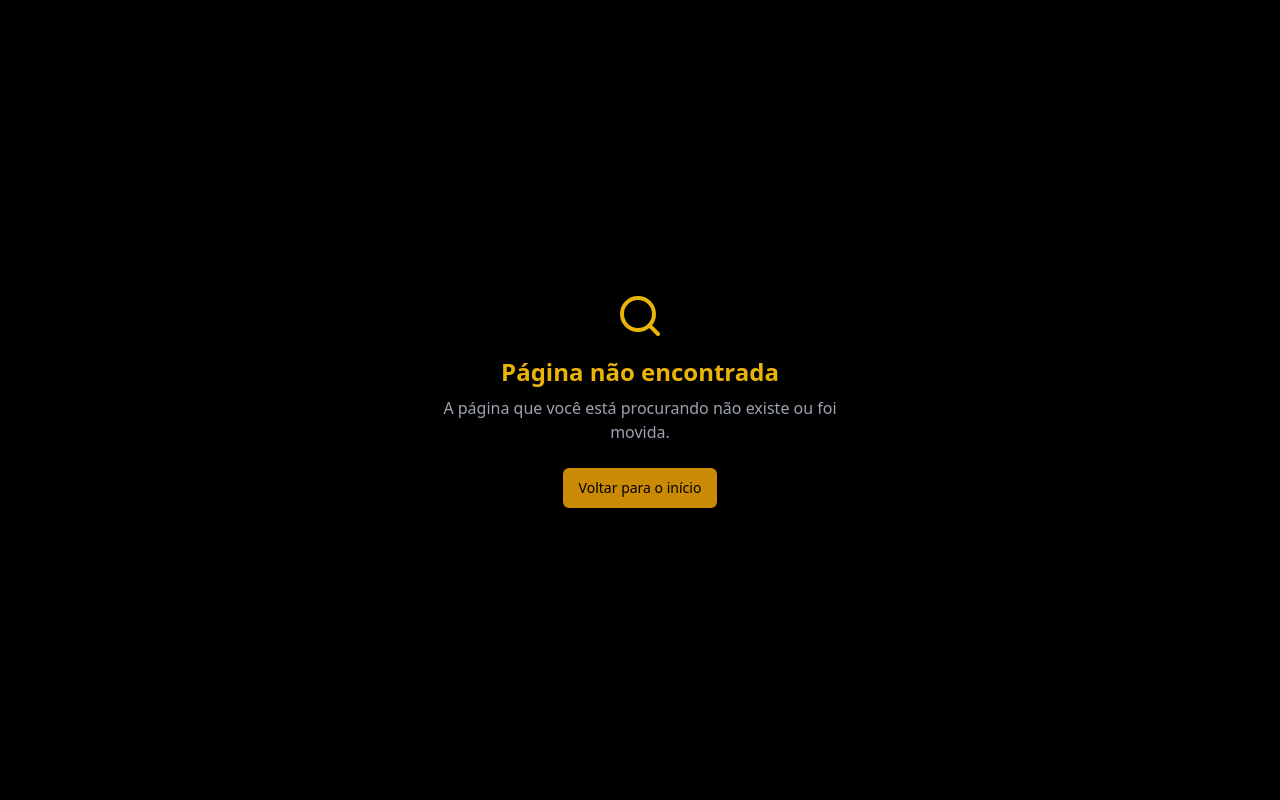
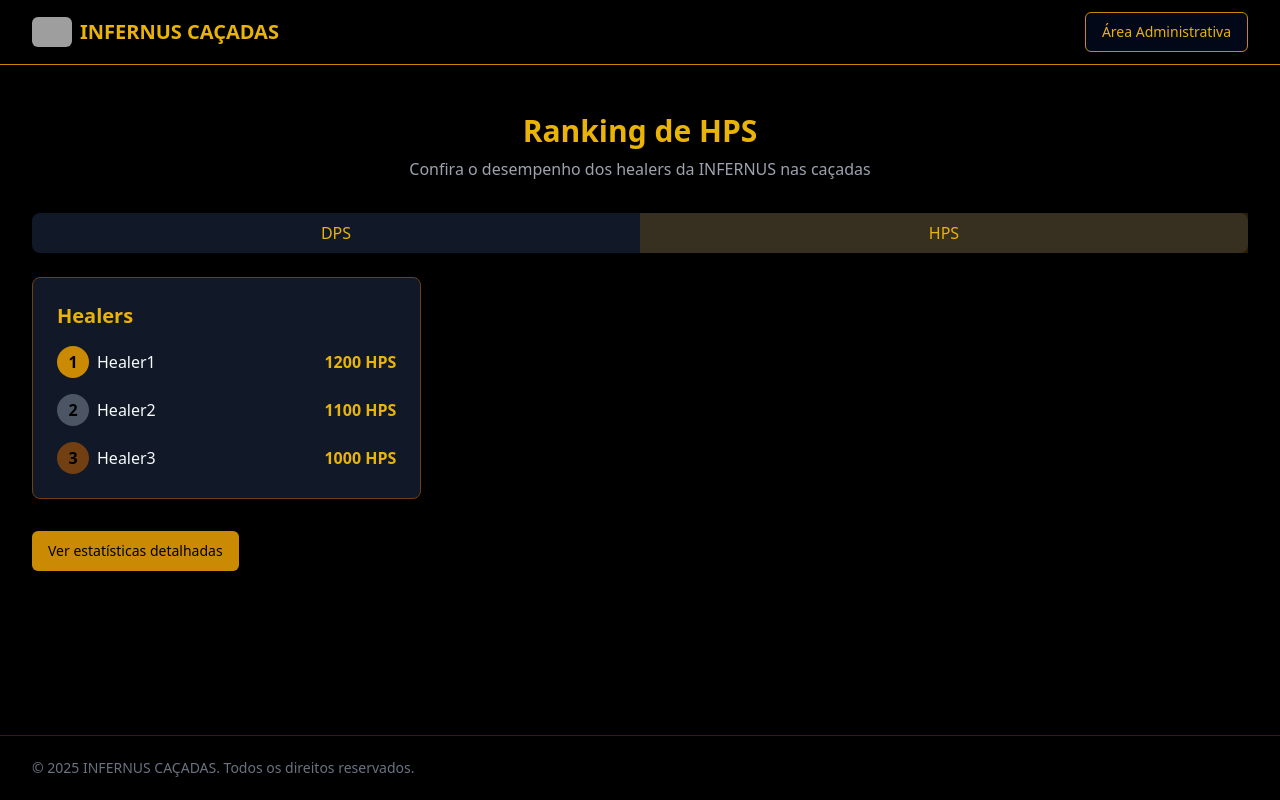
Before and after one commit to joaovictorsouzacarli/infernusalbion, a Next.js app: page /hps in a window 1280 px wide. Before the commit this address had no page. Built offline with nearby package versions, Linux system fonts and the light colour scheme; grey boxes are pictures that could not be loaded.

Commit message:
Adicionando meu projeto ao repositório12

```diff
--- a/app/estatisticas/page.tsx
+++ b/app/estatisticas/page.tsx
@@ -2,10 +2,15 @@ import Link from "next/link"
 import Image from "next/image"
 import { Button } from "@/components/ui/button"
 import { Card, CardContent } from "@/components/ui/card"
-import { Tabs, TabsContent, TabsList, TabsTrigger } from "@/components/ui/tabs"
 import { ArrowLeft } from "lucide-react"
 
-export default function EstatisticasPage() {
+export default function EstatisticasPage({
+  searchParams,
+}: {
+  searchParams: { tab?: string }
+}) {
+  const activeTab = searchParams.tab === "hps" ? "hps" : "dps"
+
   return (
     <div className="flex min-h-screen flex-col bg-black text-white">
       <header className="border-b border-yellow-600">
@@ -42,16 +47,23 @@ export default function EstatisticasPage() {
             <h2 className="text-3xl font-bold text-yellow-500 ml-4">Estatísticas Detalhadas</h2>
           </div>
 
-          <Tabs defaultValue="dps" className="w-full">
-            <TabsList className="grid w-full grid-cols-2 bg-gray-900">
-              <TabsTrigger value="dps" className="text-yellow-500 data-[state=active]:bg-yellow-600/20">
+          <div className="mb-6">
+            <div className="grid grid-cols-2 w-full bg-gray-900 rounded-lg mb-6">
+              <Link
+                href="/estatisticas"
+                className={`text-center py-2 text-yellow-500 ${activeTab === "dps" ? "bg-yellow-600/20 font-medium" : "hover:bg-yellow-600/10"}`}
+              >
                 DPS
-              </TabsTrigger>
-              <TabsTrigger value="hps" className="text-yellow-500 data-[state=active]:bg-yellow-600/20">
+              </Link>
+              <Link
+                href="/estatisticas?tab=hps"
+                className={`text-center py-2 text-yellow-500 ${activeTab === "hps" ? "bg-yellow-600/20 font-medium" : "hover:bg-yellow-600/10"}`}
+              >
                 HPS
-              </TabsTrigger>
-            </TabsList>
-            <TabsContent value="dps" className="mt-6">
+              </Link>
+            </div>
+
+            {activeTab === "dps" ? (
               <div className="grid gap-6 md:grid-cols-2 lg:grid-cols-3">
                 <Card className="bg-gray-900 border-yellow-900">
                   <CardContent className="p-6">
@@ -158,8 +170,7 @@ export default function EstatisticasPage() {
                   </CardContent>
                 </Card>
               </div>
-            </TabsContent>
-            <TabsContent value="hps" className="mt-6">
+            ) : (
               <div className="grid gap-6 md:grid-cols-2 lg:grid-cols-3">
                 <Card className="bg-gray-900 border-yellow-900">
                   <CardContent className="p-6">
@@ -196,8 +207,8 @@ export default function EstatisticasPage() {
                   </CardContent>
                 </Card>
               </div>
-            </TabsContent>
-          </Tabs>
+            )}
+          </div>
         </div>
       </main>
 
--- /dev/null
+++ b/app/hps/page.tsx
@@ -0,0 +1,101 @@
+import Link from "next/link"
+import Image from "next/image"
+import { Button } from "@/components/ui/button"
+import { Card, CardContent } from "@/components/ui/card"
+
+export default function HpsPage() {
+  return (
+    <div className="flex min-h-screen flex-col bg-black text-white">
+      <header className="border-b border-yellow-600">
+        <div className="container flex h-16 items-center justify-between py-4">
+          <div className="flex items-center gap-2">
+            <Image
+              src="https://hebbkx1anhila5yf.public.blob.vercel-storage.com/SWAP_4.png-1E01OYWrRQZhycLojFhDgjHeUCjw8l.jpeg"
+              width={40}
+              height={40}
+              alt="Infernus Logo"
+              className="rounded-md"
+            />
+            <h1 className="text-xl font-bold text-yellow-500">INFERNUS CAÇADAS</h1>
+          </div>
+          <div className="flex items-center gap-4">
+            <Link href="/admin/login">
+              <Button variant="outline" className="border-yellow-600 text-yellow-500">
+                Área Administrativa
+              </Button>
+            </Link>
+          </div>
+        </div>
+      </header>
+
+      <main className="flex-1">
+        <div className="container py-6 md:py-12">
+          <div className="text-center mb-8">
+            <h2 className="text-3xl font-bold text-yellow-500">Ranking de HPS</h2>
+            <p className="text-gray-400 mt-2">Confira o desempenho dos healers da INFERNUS nas caçadas</p>
+          </div>
+
+          <div className="mb-6">
+            <div className="grid grid-cols-2 w-full bg-gray-900 rounded-lg mb-6">
+              <Link href="/" className="text-center py-2 text-yellow-500 hover:bg-yellow-600/10">
+                DPS
+              </Link>
+              <div className="text-center py-2 text-yellow-500 bg-yellow-600/20 font-medium">HPS</div>
+            </div>
+
+            <div className="grid gap-6 md:grid-cols-2 lg:grid-cols-3">
+              <Card className="bg-gray-900 border-yellow-900">
+                <CardContent className="p-6">
+                  <h3 className="text-xl font-bold text-yellow-500 mb-4">Healers</h3>
+                  <div className="space-y-4">
+                    <div className="flex items-center justify-between">
+                      <div className="flex items-center gap-2">
+                        <div className="w-8 h-8 rounded-full bg-yellow-600 flex items-center justify-center text-black font-bold">
+                          1
+                        </div>
+                        <span className="font-medium">Healer1</span>
+                      </div>
+                      <span className="text-yellow-500 font-bold">1200 HPS</span>
+                    </div>
+                    <div className="flex items-center justify-between">
+                      <div className="flex items-center gap-2">
+                        <div className="w-8 h-8 rounded-full bg-gray-600 flex items-center justify-center text-black font-bold">
+                          2
+                        </div>
+                        <span className="font-medium">Healer2</span>
+                      </div>
+                      <span className="text-yellow-500 font-bold">1100 HPS</span>
+                    </div>
+                    <div className="flex items-center justify-between">
+                      <div className="flex items-center gap-2">
+                        <div className="w-8 h-8 rounded-full bg-yellow-900 flex items-center justify-center text-black font-bold">
+                          3
+                        </div>
+                        <span className="font-medium">Healer3</span>
+                      </div>
+                      <span className="text-yellow-500 font-bold">1000 HPS</span>
+                    </div>
+                  </div>
+                </CardContent>
+              </Card>
+            </div>
+
+            <div className="mt-8">
+              <Link href="/estatisticas?tab=hps">
+                <Button className="bg-yellow-600 hover:bg-yellow-700 text-black">Ver estatísticas detalhadas</Button>
+              </Link>
+            </div>
+          </div>
+        </div>
+      </main>
+
+      <footer className="border-t border-yellow-900/50 bg-black">
+        <div className="container flex flex-col items-center justify-between gap-4 py-6 md:h-16 md:flex-row md:py-0">
+          <p className="text-sm text-gray-500">
+            &copy; {new Date().getFullYear()} INFERNUS CAÇADAS. Todos os direitos reservados.
+          </p>
+        </div>
+      </footer>
+    </div>
+  )
+}
--- a/app/page.tsx
+++ b/app/page.tsx
@@ -2,9 +2,8 @@ import Link from "next/link"
 import Image from "next/image"
 import { Button } from "@/components/ui/button"
 import { Card, CardContent } from "@/components/ui/card"
-import { Tabs, TabsContent, TabsList, TabsTrigger } from "@/components/ui/tabs"
 
-export default async function Home() {
+export default function Home() {
   return (
     <div className="flex min-h-screen flex-col bg-black text-white">
       <header className="border-b border-yellow-600">
@@ -36,16 +35,14 @@ export default async function Home() {
             <p className="text-gray-400 mt-2">Confira o desempenho dos jogadores da INFERNUS nas caçadas</p>
           </div>
 
-          <Tabs defaultValue="dps" className="w-full">
-            <TabsList className="grid w-full grid-cols-2 bg-gray-900">
-              <TabsTrigger value="dps" className="text-yellow-500 data-[state=active]:bg-yellow-600/20">
-                DPS
-              </TabsTrigger>
-              <TabsTrigger value="hps" className="text-yellow-500 data-[state=active]:bg-yellow-600/20">
+          <div className="mb-6">
+            <div className="grid grid-cols-2 w-full bg-gray-900 rounded-lg mb-6">
+              <div className="text-center py-2 text-yellow-500 bg-yellow-600/20 font-medium">DPS</div>
+              <Link href="/hps" className="text-center py-2 text-yellow-500 hover:bg-yellow-600/10">
                 HPS
-              </TabsTrigger>
-            </TabsList>
-            <TabsContent value="dps" className="mt-6">
+              </Link>
+            </div>
+
             <div className="grid gap-6 md:grid-cols-2 lg:grid-cols-3">
               <Card className="bg-gray-900 border-yellow-900">
                 <CardContent className="p-6">
@@ -158,52 +155,7 @@ export default async function Home() {
                 <Button className="bg-yellow-600 hover:bg-yellow-700 text-black">Ver estatísticas detalhadas</Button>
               </Link>
             </div>
-            </TabsContent>
-            <TabsContent value="hps" className="mt-6">
-              <div className="grid gap-6 md:grid-cols-2 lg:grid-cols-3">
-                <Card className="bg-gray-900 border-yellow-900">
-                  <CardContent className="p-6">
-                    <h3 className="text-xl font-bold text-yellow-500 mb-4">Healers</h3>
-                    <div className="space-y-4">
-                      <div className="flex items-center justify-between">
-                        <div className="flex items-center gap-2">
-                          <div className="w-8 h-8 rounded-full bg-yellow-600 flex items-center justify-center text-black font-bold">
-                            1
           </div>
-                          <span className="font-medium">Healer1</span>
-                        </div>
-                        <span className="text-yellow-500 font-bold">1200 HPS</span>
-                      </div>
-                      <div className="flex items-center justify-between">
-                        <div className="flex items-center gap-2">
-                          <div className="w-8 h-8 rounded-full bg-gray-600 flex items-center justify-center text-black font-bold">
-                            2
-                          </div>
-                          <span className="font-medium">Healer2</span>
-                        </div>
-                        <span className="text-yellow-500 font-bold">1100 HPS</span>
-                      </div>
-                      <div className="flex items-center justify-between">
-                        <div className="flex items-center gap-2">
-                          <div className="w-8 h-8 rounded-full bg-yellow-900 flex items-center justify-center text-black font-bold">
-                            3
-                          </div>
-                          <span className="font-medium">Healer3</span>
-                        </div>
-                        <span className="text-yellow-500 font-bold">1000 HPS</span>
-                      </div>
-                    </div>
-                  </CardContent>
-                </Card>
-              </div>
-
-              <div className="mt-8">
-                <Link href="/estatisticas?tab=hps">
-                  <Button className="bg-yellow-600 hover:bg-yellow-700 text-black">Ver estatísticas detalhadas</Button>
-                </Link>
-              </div>
-            </TabsContent>
-          </Tabs>
         </div>
       </main>
 
--- a/next.config.js
+++ b/next.config.js
@@ -17,7 +17,6 @@ const nextConfig = {
   },
   experimental: {
     // Configurações experimentais
-    serverActions: true,
     serverComponentsExternalPackages: [],
   },
   // Aumentar o limite de tamanho do bundle
```
Also changed, not shown: 2 other files (tests, documents, lock files or other folders). Lines whose indentation alone changed are shown as unchanged.
